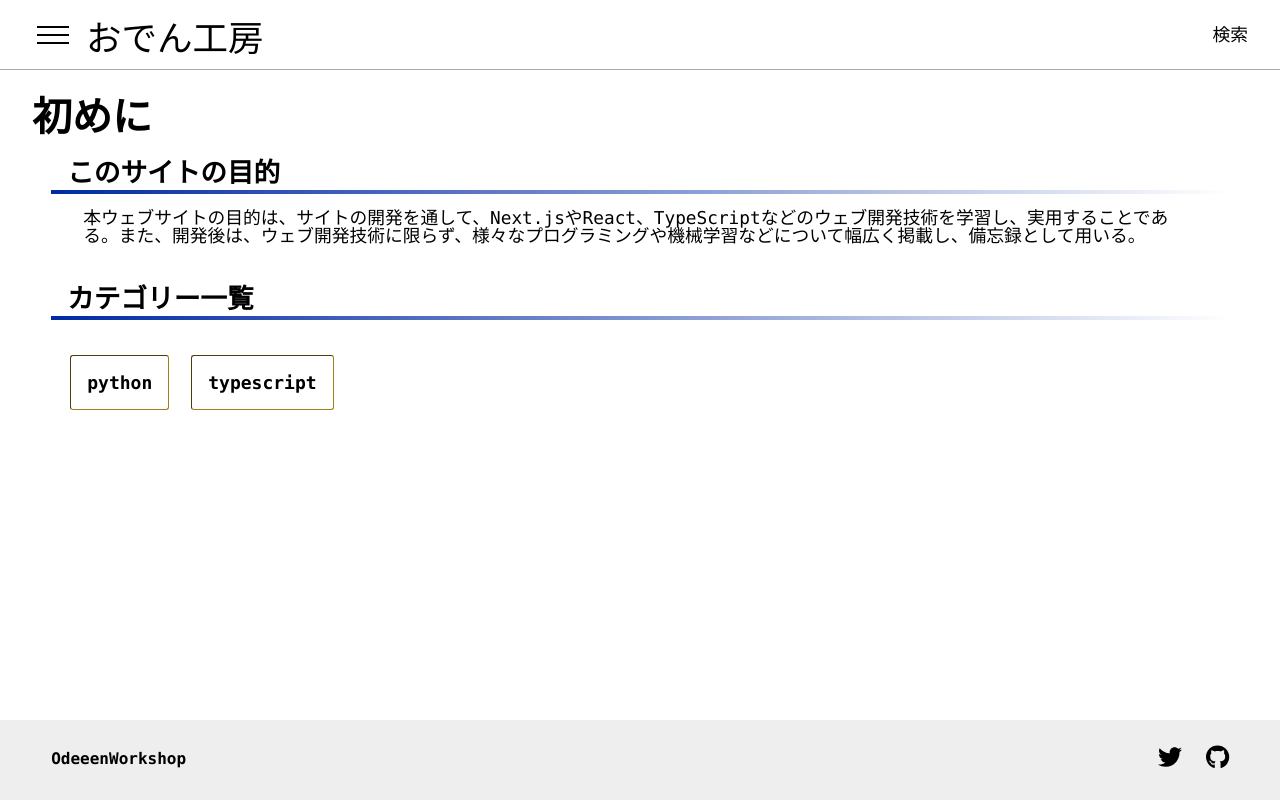
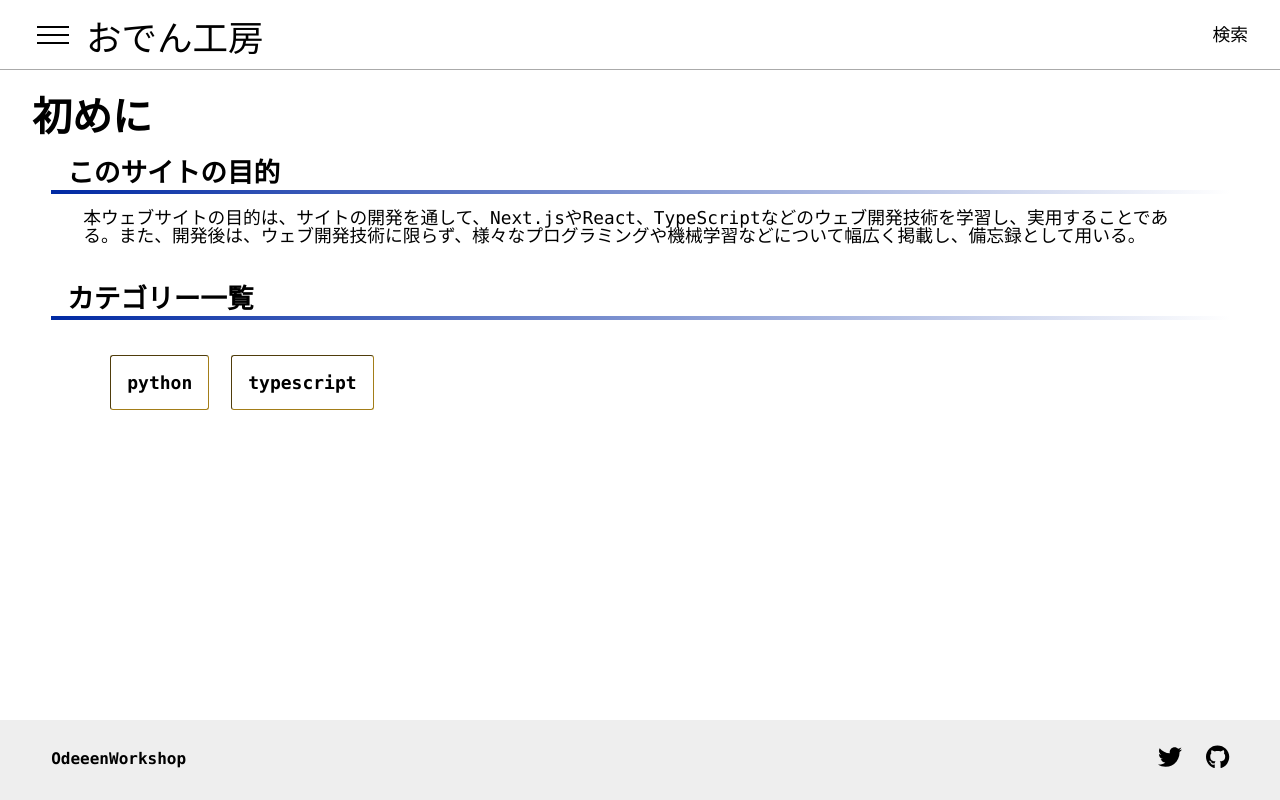
Before and after one commit to OdenCraftsman/odenworkshop, a Next.js app: page / in a window 1280 px wide. Built offline with nearby package versions, Linux system fonts and the light colour scheme; a small style sheet from the web is missing.

Commit message:
add solve the bug about button

```diff
--- a/src/components/categoryListComponent.tsx
+++ b/src/components/categoryListComponent.tsx
@@ -9,15 +9,15 @@ export default function CategoryListComponent({
 }) {
   return (
     <>
-      <li className={styles.list}>
+      <ul className={styles.list}>
         {categoryList.map((category, index) => (
-          <Link href={`/${category}`}>
-            <ul key={index}>
+          <Link href={`/${category}`} key={index}>
+            <li>
               {category}
-            </ul>
+            </li>
           </Link>
         ))}
-      </li>
+      </ul>
     </>
   );
 }
--- a/src/styles/categoryList.module.css
+++ b/src/styles/categoryList.module.css
@@ -6,7 +6,8 @@
     list-style: none;
     margin: 2rem 0 2rem;
 }
-.list ul {
+.list li {
+    list-style:none;
     margin: 3px;
     gap: 1rem;
     padding: 1rem;
@@ -16,7 +17,7 @@
     -webkit-transition: all  .3s ease;
     transition: all  .3s ease;
 }
-.list ul:hover {
+.list li:hover {
     -webkit-transition: all  .3s ease;
     transition: all  .3s ease;
     -webkit-transform: translateY(-10px);
```
Also changed, not shown: src/components/postsList.tsx (+5 -5 lines).
